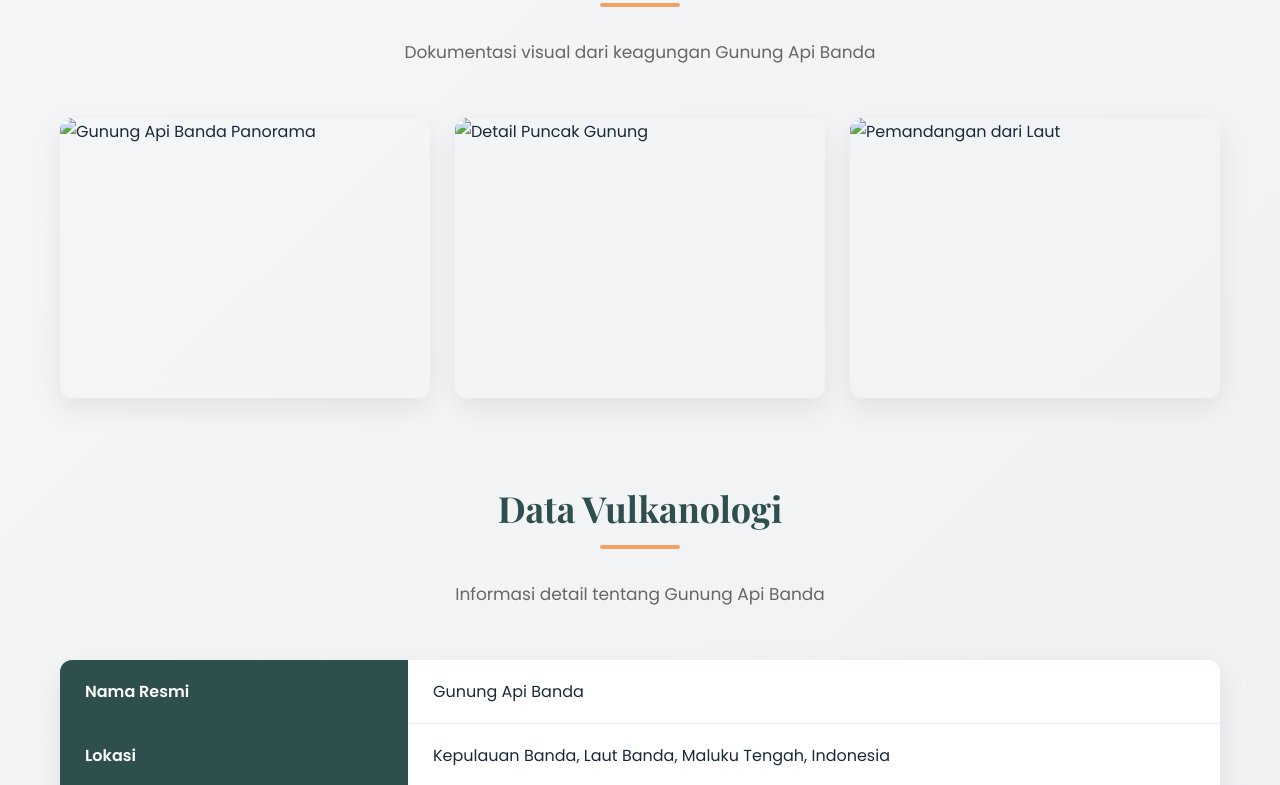
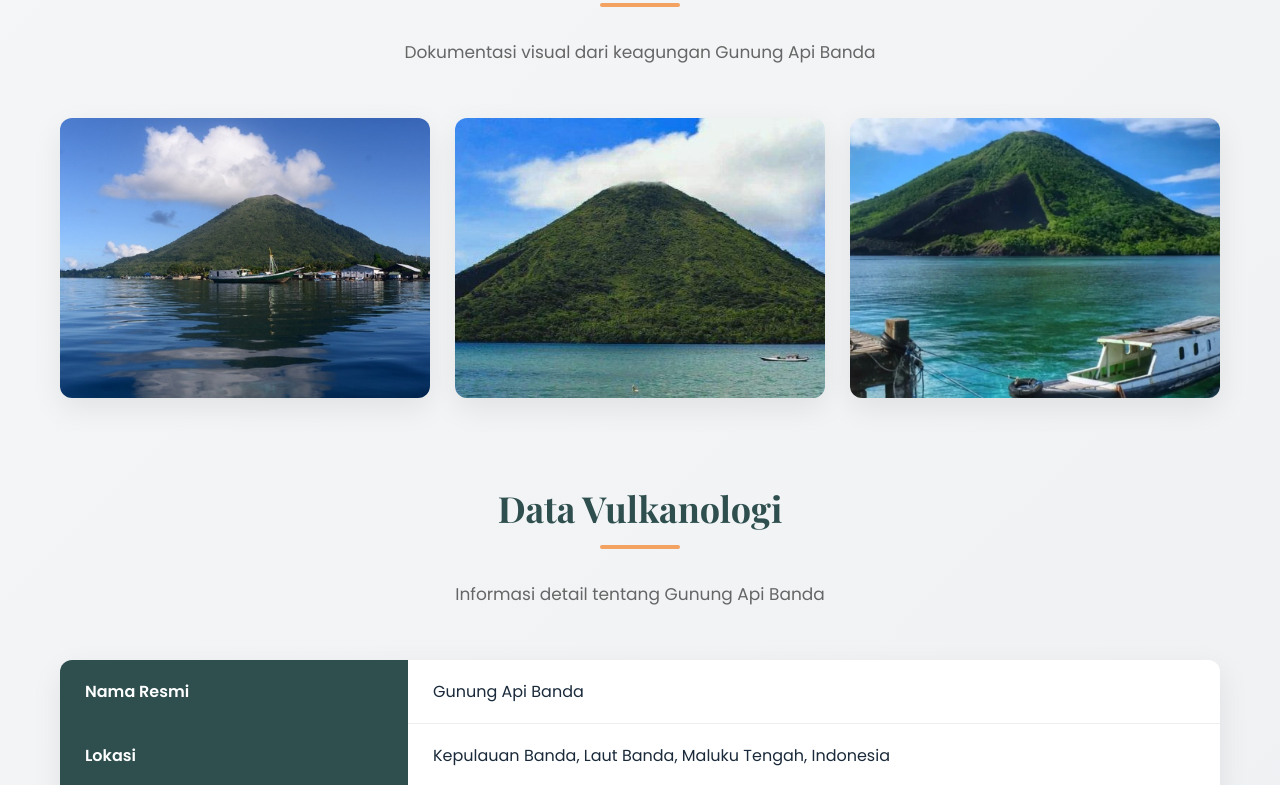
Before and after one commit to lilisrj/Banda_neira, a plain HTML site: page gunung-apibanda.html in a window 1280 px wide. Shown: the part 1655-2440 px from the top of the page. Drawn offline with nearby package versions, Linux system fonts and the light colour scheme.

Commit message:
Update gunung-apibanda.html

```diff
--- a/gunung-apibanda.html
+++ b/gunung-apibanda.html
@@ -103,7 +103,7 @@ nav a:hover::after {
 .hero-gunung {
   height: 85vh;
   background: linear-gradient(105deg, rgba(0,0,0,0.7) 0%, rgba(0,0,0,0.4) 50%, rgba(0,0,0,0.7) 100%),
-              url("img/gunung-apibanda1.jpg") center/cover no-repeat;
+              url("gunung-apibanda1.jpg") center/cover no-repeat;
   display: flex;
   align-items: center;
   justify-content: center;
@@ -485,7 +485,7 @@ main {
 .cta-section {
   text-align: center;
   padding: 60px 40px;
-  background: linear-gradient(rgba(47, 79, 79, 0.9), rgba(95, 143, 143, 0.9)), url('img/gunung-apibanda2.jpg') center/cover no-repeat;
+  background: linear-gradient(rgba(47, 79, 79, 0.9), rgba(95, 143, 143, 0.9)), url('gunung-apibanda2.jpg') center/cover no-repeat;
   color: white;
   border-radius: 20px;
   margin-bottom: 80px;
@@ -718,19 +718,19 @@ footer i {
     </div>
     <div class="gallery">
       <div class="gallery-item">
-        <img src="img/gunung-apibanda1.jpg" alt="Gunung Api Banda Panorama">
+        <img src="gunung-apibanda1.jpg" alt="Gunung Api Banda Panorama">
         <div class="gallery-caption">
           <p>Panorama Gunung Api Banda dari kejauhan</p>
         </div>
       </div>
       <div class="gallery-item">
-        <img src="img/gunung-apibanda2.jpg" alt="Detail Puncak Gunung">
+        <img src="gunung-apibanda2.jpg" alt="Detail Puncak Gunung">
         <div class="gallery-caption">
           <p>Detail puncak gunung dengan aktivitas vulkanik</p>
         </div>
       </div>
       <div class="gallery-item">
-        <img src="img/gunung-apibanda3.webp" alt="Pemandangan dari Laut">
+        <img src="gunung-apibanda3.webp" alt="Pemandangan dari Laut">
         <div class="gallery-caption">
           <p>Pemandangan dramatis dari sisi laut</p>
         </div>
```
